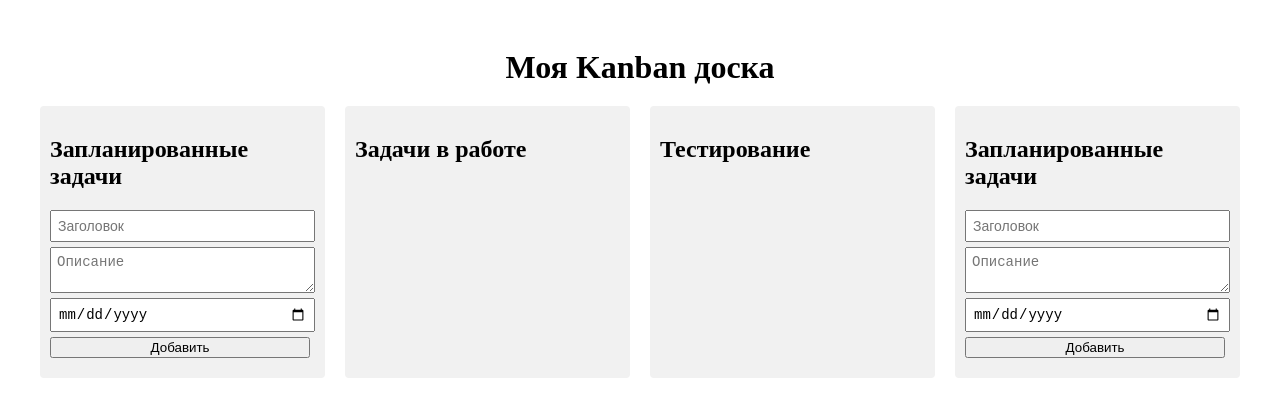
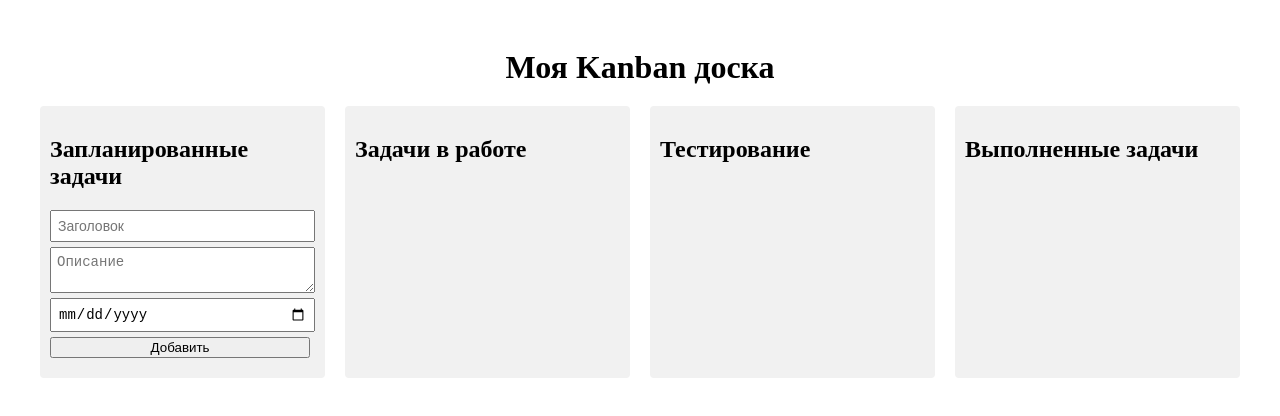
Before and after one commit to SemenovRoman12/vue-kanban, a Vue app: page / in a window 1280 px wide. Shown: the top 416 px of the page. Built offline with nearby package versions, Linux system fonts and the light colour scheme.

Commit message:
fix done column

```diff
--- a/src/components/DoneColumn.vue
+++ b/src/components/DoneColumn.vue
@@ -1,13 +1,6 @@
 <template>
   <div class="column-container">
-    <h2>Запланированные задачи</h2>
-
-    <div class="create-task-form">
-      <input v-model="newTaskTitle" type="text" placeholder="Заголовок" />
-      <textarea v-model="newTaskDescription" placeholder="Описание"></textarea>
-      <input v-model="newTaskDeadline" type="date" />
-      <button @click="onCreateTask">Добавить</button>
-    </div>
+    <h2>Выполненные задачи</h2>
 
     <div v-for="task in tasks" :key="task.id" class="task-card">
       <h3>{{ task.title }}</h3>
@@ -16,97 +9,32 @@
       <p><strong>Дэдлайн:</strong> {{ formatDate(task.deadline) }}</p>
       <p><strong>Последнее редактирование:</strong> {{ formatDate(task.lastEdit) }}</p>
 
-      <button @click="onEditTask(task)">Редактировать</button>
-      <button @click="onDeleteTask(task.id)">Удалить</button>
-      <button @click="onMoveTask(task)">Переместить в 'В работе'</button>
-    </div>
+      <p>
+        <strong>Статус:</strong>
+        <span v-if="task.isOverdue">Просрочена</span>
+        <span v-else>Выполнена в срок</span>
+      </p>
 
-    <div v-if="editingTask" class="modal-backdrop">
-      <div class="modal">
-        <h3>Редактировать задачу</h3>
-        <input v-model="editTitle" type="text" placeholder="Заголовок" />
-        <textarea v-model="editDescription" placeholder="Описание"></textarea>
-        <input v-model="editDeadline" type="date" />
-
-        <button @click="saveEdit">Сохранить</button>
-        <button @click="cancelEdit">Отмена</button>
-      </div>
+      <p v-if="task.returnReason">
+        <strong>Причина возврата (если была):</strong> {{ task.returnReason }}
+      </p>
     </div>
   </div>
 </template>
 
 <script>
 export default {
-  name: 'TodoColumn',
+  name: 'DoneColumn',
   props: {
     tasks: {
       type: Array,
       required: true
     }
   },
-  data() {
-    return {
-      newTaskTitle: '',
-      newTaskDescription: '',
-      newTaskDeadline: '',
-      editingTask: null,
-      editTitle: '',
-      editDescription: '',
-      editDeadline: ''
-    }
-  },
   methods: {
     formatDate(date) {
       if (!date) return '';
       return new Date(date).toLocaleString();
-    },
-    onCreateTask() {
-      if (!this.newTaskTitle.trim()) {
-        alert('Пожалуйста, введите заголовок задачи');
-        return;
-      }
-      this.$emit('create-task', {
-        title: this.newTaskTitle,
-        description: this.newTaskDescription,
-        deadline: this.newTaskDeadline
-      });
-      this.newTaskTitle = '';
-      this.newTaskDescription = '';
-      this.newTaskDeadline = '';
-    },
-    onEditTask(task) {
-      this.editingTask = { ...task };
-      this.editTitle = task.title;
-      this.editDescription = task.description;
-      this.editDeadline = this.formatDateForInput(task.deadline);
-    },
-    formatDateForInput(date) {
-      const d = new Date(date);
-      const year = d.getFullYear();
-      let month = (d.getMonth() + 1).toString().padStart(2, '0');
-      let day = d.getDate().toString().padStart(2, '0');
-      return `${year}-${month}-${day}`;
-    },
-    saveEdit() {
-      this.$emit('edit-task', {
-        id: this.editingTask.id,
-        title: this.editTitle,
-        description: this.editDescription,
-        deadline: this.editDeadline
-      });
-      this.editingTask = null;
-    },
-    cancelEdit() {
-      this.editingTask = null;
-    },
-    onDeleteTask(id) {
-      this.$emit('delete-task', id);
-    },
-    onMoveTask(task) {
-      this.$emit('move-task', {
-        id: task.id,
-        newStatus: 'in-progress'
-      });
     }
   }
 }
@@ -120,19 +48,6 @@ export default {
   flex: 1;
 }
 
-.create-task-form {
-  margin-bottom: 10px;
-  display: flex;
-  flex-direction: column;
-}
-
-.create-task-form input,
-.create-task-form textarea {
-  margin-bottom: 5px;
-  padding: 6px;
-  font-size: 14px;
-}
-
 .task-card {
   background-color: #fff;
   margin-bottom: 10px;
@@ -143,26 +58,4 @@ export default {
 .task-card + .task-card {
   margin-top: 10px;
 }
-
-button {
-  margin-right: 5px;
-  cursor: pointer;
-}
-
-.modal-backdrop {
-  position: fixed;
-  top: 0;
-  left: 0;
-  right: 0;
-  bottom: 0;
-  background-color: rgba(0,0,0,0.5);
-}
-
-.modal {
-  background-color: #fff;
-  width: 300px;
-  padding: 20px;
-  margin: 100px auto;
-  border-radius: 4px;
-}
 </style>
```
